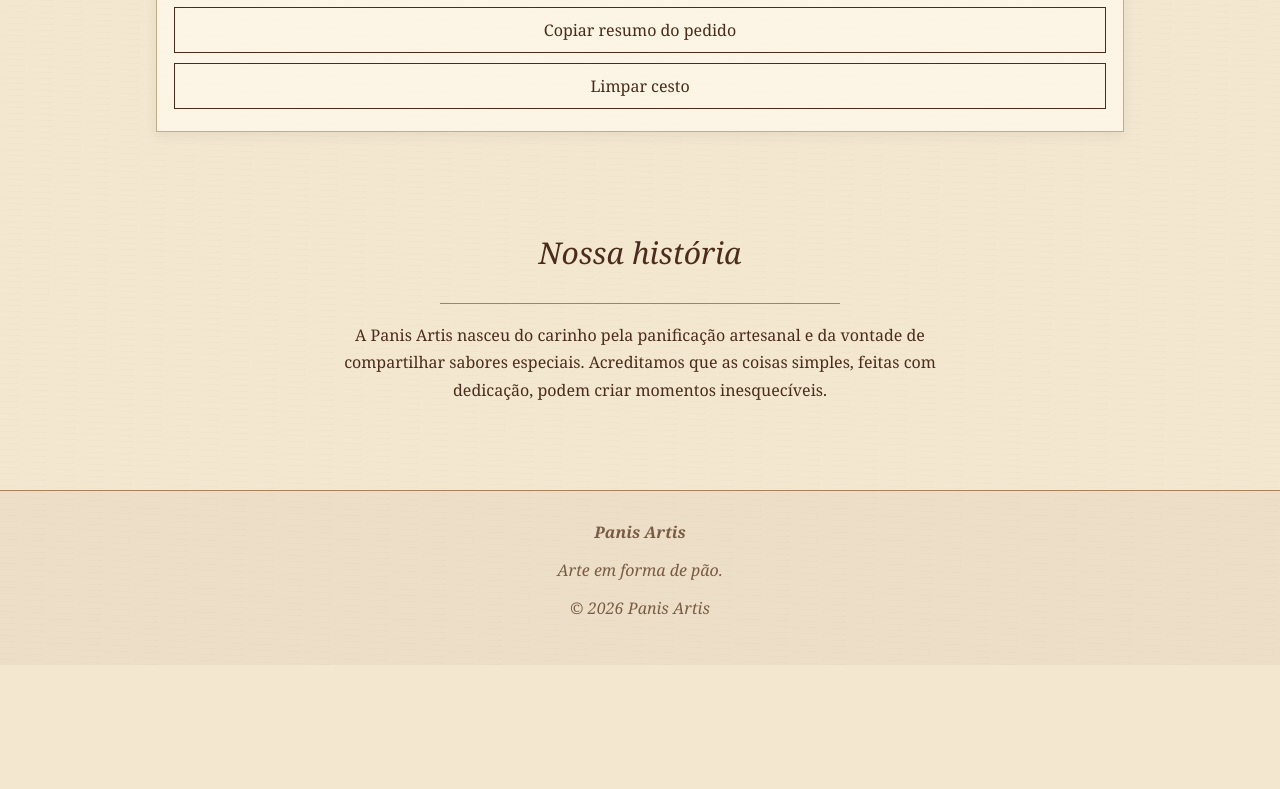
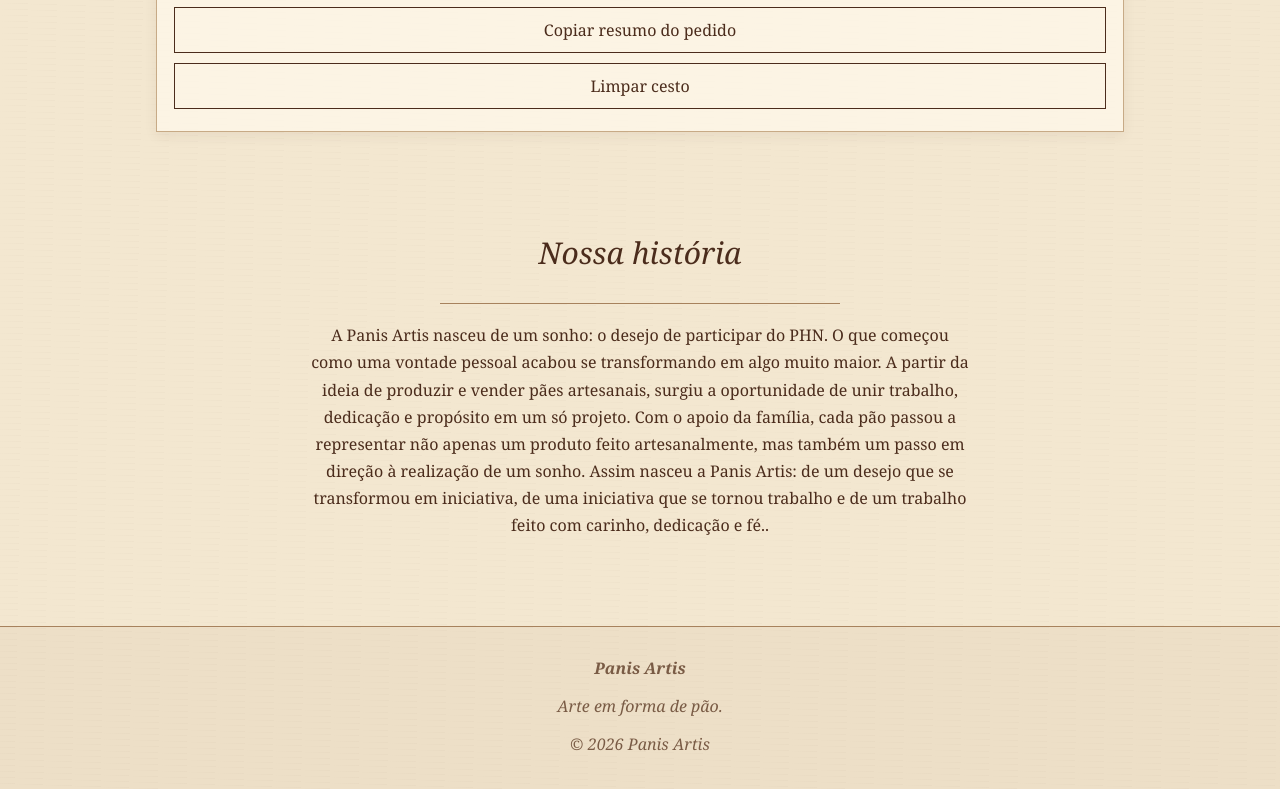
Before and after one commit to jpgamer007/Panis_artis, a plain HTML site: page index.html in a window 1280 px wide. Shown: the part 1599-2388 px from the top of the page. Before the commit the page ends 2264 px from the top, so only its background shows below. Drawn offline with Linux system fonts and the light colour scheme.

Commit message:
Update index.html

```diff
--- a/index.html
+++ b/index.html
@@ -397,10 +397,13 @@
       <h2>Nossa história</h2>
       <hr>
       <p>
-        A Panis Artis nasceu do carinho pela panificação artesanal
-        e da vontade de compartilhar sabores especiais.
-        Acreditamos que as coisas simples, feitas com dedicação,
-        podem criar momentos inesquecíveis.
+      A Panis Artis nasceu de um sonho: o desejo de participar do PHN.
+
+O que começou como uma vontade pessoal acabou se transformando em algo muito maior. A partir da ideia de produzir e vender pães artesanais, surgiu a oportunidade de unir trabalho, dedicação e propósito em um só projeto.
+
+Com o apoio da família, cada pão passou a representar não apenas um produto feito artesanalmente, mas também um passo em direção à realização de um sonho.
+
+Assim nasceu a Panis Artis: de um desejo que se transformou em iniciativa, de uma iniciativa que se tornou trabalho e de um trabalho feito com carinho, dedicação e fé..
       </p>
     </section>
   </main>
```
